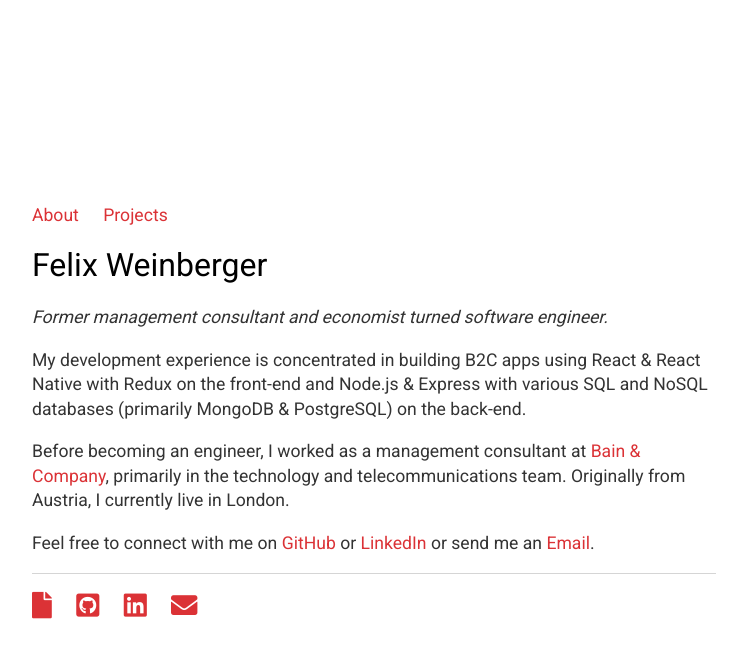
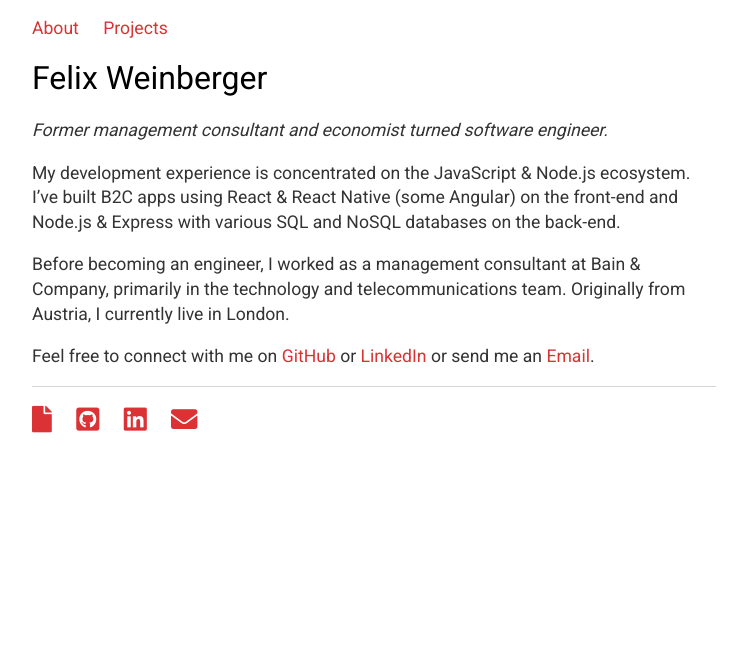
Before and after one commit to felixweinberger/felixweinberger.github.io, a Jekyll site: the page built from index.md, in a window 1280 px wide. Shown: the top 658 px of the page, without its empty margins (266-1013 px from the left). Built offline with Jekyll 4.4.1, drawn with Linux system fonts in a browser that asks for light colours.

Commit message:
feat(cv): update cv and front page formatting

```diff
--- a/_layouts/default.html
+++ b/_layouts/default.html
@@ -35,7 +35,7 @@
       </div>
       <footer>
         <ul>
-          <li><a href="/assets/felixweinberger-cv.pdf"><i class="fas fa-file"></i></a></li>
+          <li><a href="/assets/cv.pdf"><i class="fas fa-file"></i></a></li>
           <li><a href="https://github.com/felixweinberger"><i class="fab fa-github-square"></i></a></li>
           <li><a href="https://linkedin.com/in/felixweinberger"><i class="fab fa-linkedin"></i></a></li>
           <li><a href="mailto:felix.weinberger@gmail.com"><i class="fas fa-envelope"></i></a></li>
--- a/css/main.css
+++ b/css/main.css
@@ -9,13 +9,6 @@
 
 ::-webkit-scrollbar {
   display: none;
-}
-
-.container {
-  display: flex;
-  flex-direction: column;
-  justify-content: center;
-  height: 90vh;
 }
 
 /* Navigation */
--- a/index.md
+++ b/index.md
@@ -5,8 +5,9 @@ title: Felix Weinberger
 
 *Former management consultant and economist turned software engineer.*
 
-My development experience is concentrated in building B2C apps using React & React Native with Redux on the front-end and Node.js & Express with various SQL and NoSQL databases (primarily MongoDB & PostgreSQL) on the back-end.
+My development experience is concentrated on the JavaScript & Node.js ecosystem. I've built B2C apps using React & React Native (some Angular) on the front-end and Node.js & Express with various SQL and NoSQL databases on the back-end.
 
-Before becoming an engineer, I worked as a management consultant at [Bain & Company](https://bain.com), primarily in the technology and telecommunications team. Originally from Austria, I currently live in London.
+Before becoming an engineer, I worked as a management consultant at Bain & Company, primarily in the technology and telecommunications team. Originally from Austria, I currently live in London.
+
 
 Feel free to connect with me on [GitHub](https://github.com/felixweinberger) or [LinkedIn](https://linkedin.com/in/felixweinberger) or send me an [Email](mailto:felix.weinberger@gmail.com).
```
Also changed, not shown: projects/index.md (+5 -5 lines), 2 other files.
